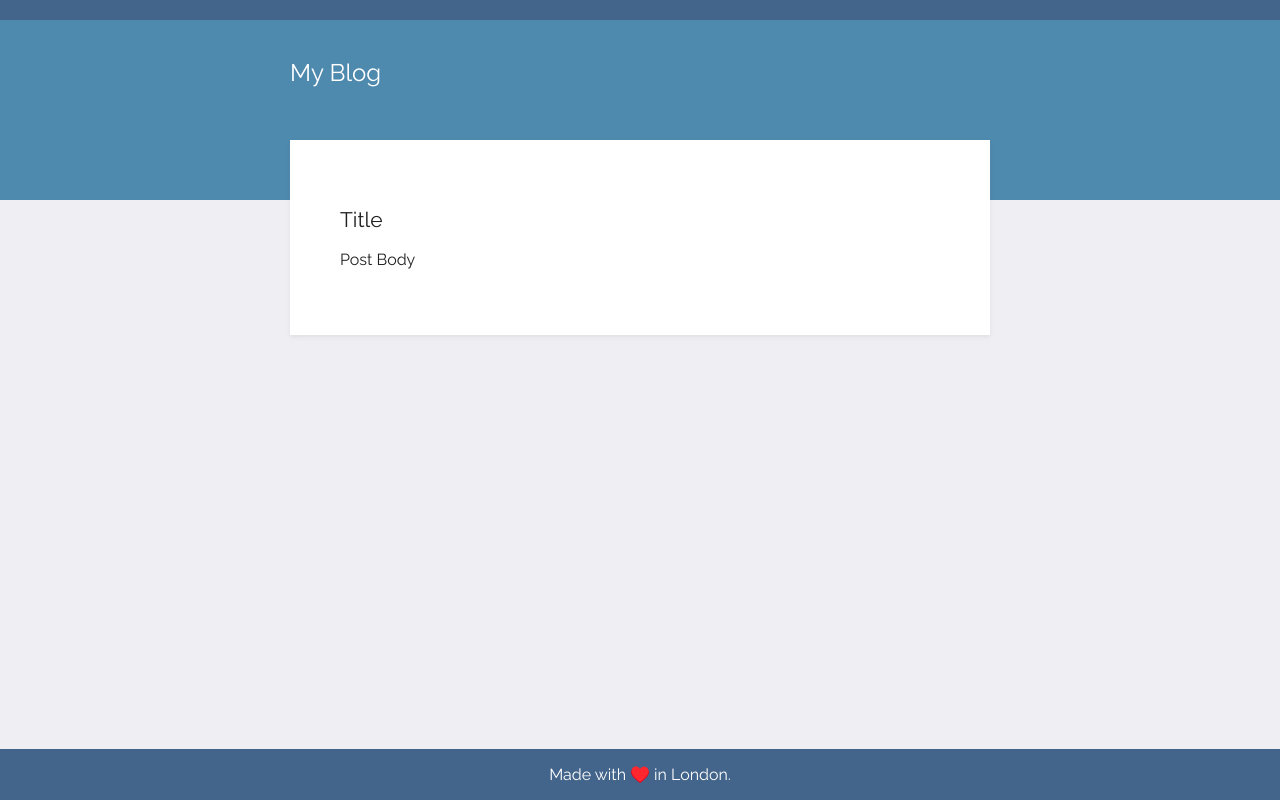
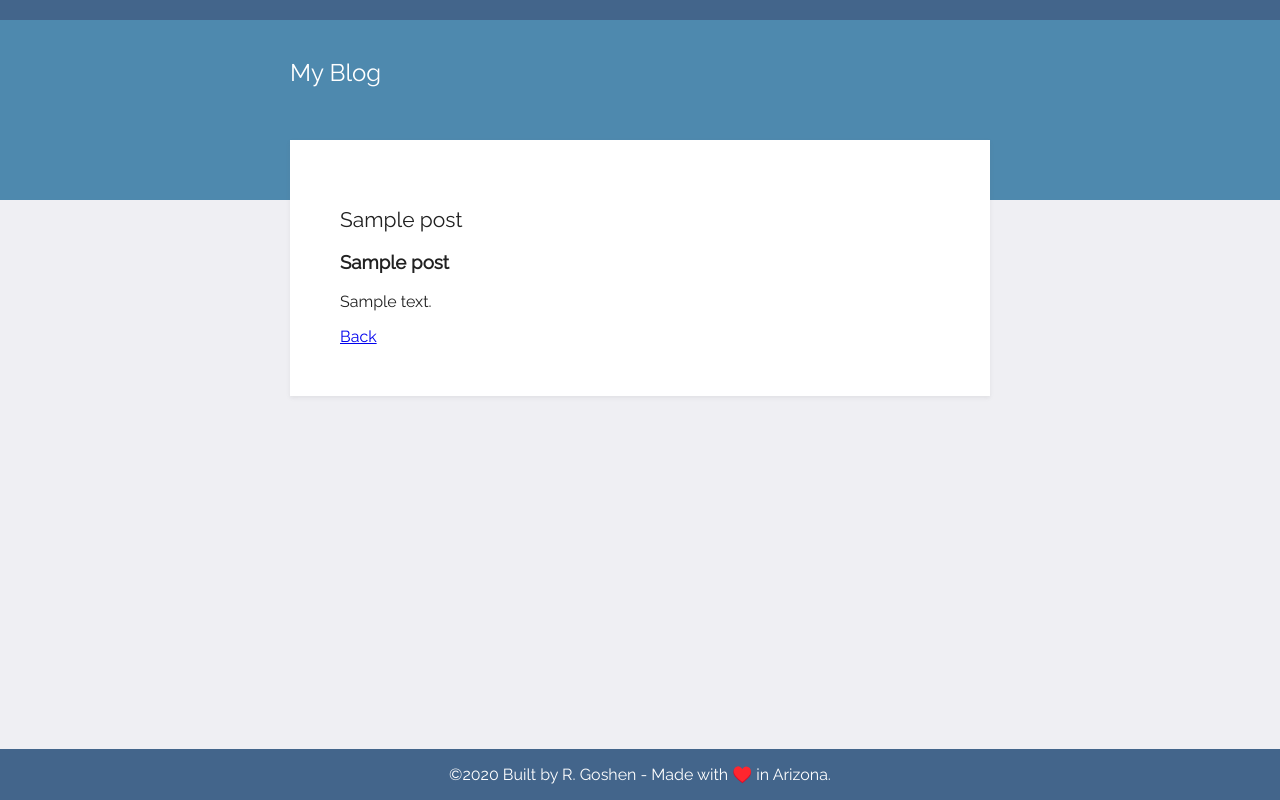
Before and after one commit to rgoshen/blog_capstone, a Flask app: template templates/post.html in a window 1280 px wide. Run offline with Flask 2, Linux system fonts and the light colour scheme; the template is opened without the code that fills it: most values are stand-ins (such as "Sample title", 1, 10 or a date in 2020).

Commit message:
refactored

```diff
--- a/main.py
+++ b/main.py
@@ -1,4 +1,5 @@
 from flask import Flask, render_template
+from post import Post
 import requests
 from datetime import datetime
 
@@ -6,19 +7,34 @@ from datetime import datetime
 app = Flask(__name__)
 
 today = datetime.today()
+current_year = today.year
+
+posts = requests.get("https://api.npoint.io/5abcca6f4e39b4955965").json()
+post_objects = []
+for post in posts:
+    post_obj = Post(post["id"], post["title"], post["subtitle"], post["body"])
+    post_objects.append(post_obj)
 
 
 @app.route('/')
-def home():
+def get_all_posts():
     """Renders the blog start page.
     """
 
-    current_year = today.year
+    return render_template("index.html", year=current_year, all_posts=post_objects)
 
-    blog_url = "https://api.npoint.io/5abcca6f4e39b4955965"
-    resp = requests.get(blog_url)
-    all_posts = resp.json()
-    return render_template("index.html", year=current_year, posts=all_posts)
+
+@app.route('/post/<int:index>')
+def show_post(index):
+    """Renders an individual blog post page.
+    """
+
+    requested_post = None
+    for blog_post in post_objects:
+        if blog_post.id == index:
+            requested_post = blog_post
+
+    return render_template("post.html", year=current_year, post=requested_post)
 
 
 if __name__ == "__main__":
--- a/post.py
+++ b/post.py
@@ -1,2 +1,6 @@
 class Post:
-    pass
+    def __init__(self, post_id, title, subtitle, body):
+        self.id = post_id
+        self.title = title
+        self.subtitle = subtitle
+        self.body = body
--- a/templates/post.html
+++ b/templates/post.html
@@ -1,10 +1,13 @@
 <!DOCTYPE html>
 <html lang="en">
   <head>
-    <meta charset="UTF-8">
+    <meta charset="UTF-8" />
     <title>Title</title>
-    <link href="https://fonts.googleapis.com/css2?family=Raleway" rel="stylesheet">
-    <link rel="stylesheet" href="static/css/styles.css">
+    <link
+      href="https://fonts.googleapis.com/css2?family=Raleway"
+      rel="stylesheet"
+    />
+    <link rel="stylesheet" href="../static/css/styles.css" />
   </head>
   <body>
     <div class="wrapper">
@@ -13,14 +16,15 @@
       </div>
       <div class="content">
         <div class="card">
-                <h2>Title</h2>
-                <p>Post Body</p>
+          <h2>{{ post.title }}</h2>
+          <h3>{{ post.subtitle }}</h3>
+          <p>{{ post.body }}</p>
+          <a href="{{ url_for('get_all_posts') }}">Back</a>
         </div>
-
       </div>
     </div>
   </body>
   <footer>
-    <p>Made with ♥️ in London.</p>
+    <p>&#169;{{ year }} Built by R. Goshen - Made with ♥️ in Arizona.</p>
   </footer>
 </html>
```
Also changed, not shown: templates/index.html (+5 -5 lines). Lines whose indentation alone changed are shown as unchanged.
